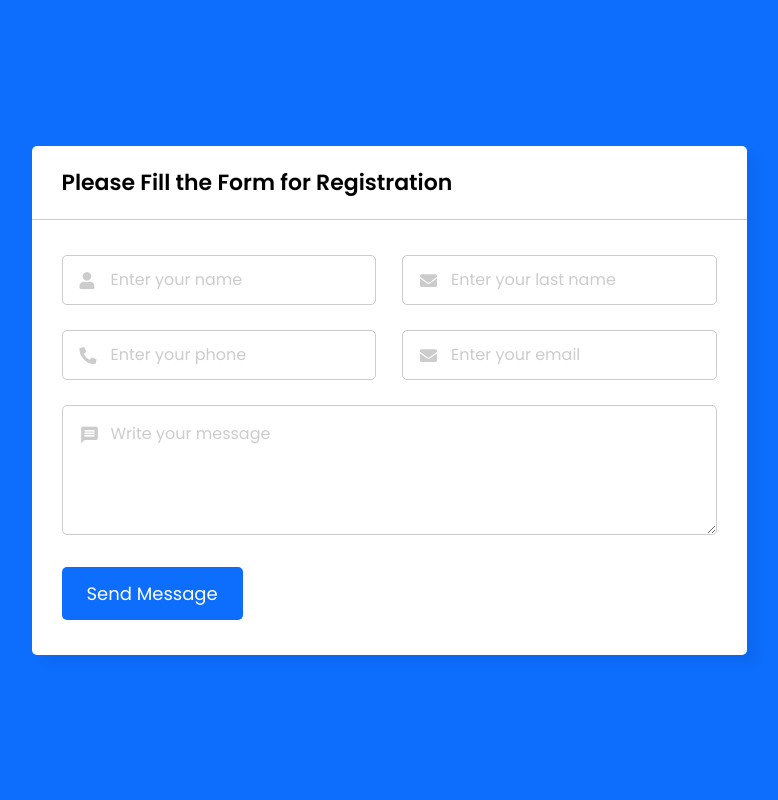
After one commit to Aytak-Sheshkalani/Venture-Hotel-Spa, a PHP site: page /contact-form/index.html in a window 1280 px wide. The commit adds this page. Shown: the whole page, without its empty margins (251-1029 px from the left). Run offline with PHP 8.4, Linux system fonts and the light colour scheme; a stand-in replaces the project's code that opens the database connection.

Commit message:
Add files via upload

```diff
--- a/booking.php
+++ b/booking.php
@@ -107,7 +107,7 @@ $template->start_template();
         <p>This hotel has a smoke-free policy<br>
             Hotel was built in 1990<br>
             Rooms were renovated in 2017</p>
-        <button id="button-service">Book Now</button>
+        <button id="button-service" onclick="window.location.href='contact-form/index.html'">Book Now</button>
 
     </div>
 </div>
--- /dev/null
+++ b/contact-form/index.html
@@ -0,0 +1,50 @@
+<!DOCTYPE html>
+
+<html lang="en">
+<head>
+  <meta charset="UTF-8">
+  <meta name="viewport" content="width=device-width, initial-scale=1.0">
+  <title>Registration Form </title>
+  <link rel="stylesheet" href="style.css">
+  <link rel="stylesheet" href="https://fonts.googleapis.com/icon?family=Material+Icons">
+  <link rel="stylesheet" href="https://cdnjs.cloudflare.com/ajax/libs/font-awesome/5.15.3/css/all.min.css"/>
+</head>
+<body>
+  <div class="wrapper">
+    <header>Please Fill the Form for Registration</header>
+    <form action="#">
+      <div class="dbl-field">
+        <div class="field">
+          <input type="text" name="name" placeholder="Enter your name">
+          <i class='fas fa-user'></i>
+        </div>
+        <div class="field">
+          <input type="text" name="lastname" placeholder="Enter your last name">
+          <i class='fas fa-envelope'></i>
+        </div>
+      </div>
+      <div class="dbl-field">
+        <div class="field">
+          <input type="text" name="phone" placeholder="Enter your phone">
+          <i class='fas fa-phone-alt'></i>
+        </div>
+        <div class="field">
+          <input type="text" name="email" placeholder="Enter your email">
+          <i class='fas fa-envelope'></i>
+        </div>
+      </div>
+      <div class="message">
+        <textarea placeholder="Write your message" name="message"></textarea>
+        <i class="material-icons">message</i>
+      </div>
+      <div class="button-area">
+        <button type="submit">Send Message</button>
+        <span></span>
+      </div>
+    </form>
+  </div>
+
+  <script src="script.js"></script>
+
+</body>
+</html>
--- /dev/null
+++ b/contact-form/script.js
@@ -0,0 +1,30 @@
+const form = document.querySelector("form"),
+statusTxt = form.querySelector(".button-area span");
+
+form.onsubmit = (e)=>{
+  e.preventDefault();
+  statusTxt.style.color = "#0D6EFD";
+  statusTxt.style.display = "block";
+  statusTxt.innerText = "Sending your message...";
+  form.classList.add("disabled");
+
+  let xhr = new XMLHttpRequest();
+  xhr.open("POST", "message.php", true);
+  xhr.onload = ()=>{
+    if(xhr.readyState == 4 && xhr.status == 200){
+      let response = xhr.response;
+      if(response.indexOf("Email and message field is required!") != -1 || response.indexOf("Enter a valid email address!") != -1 || response.indexOf("Sorry, failed to send your message!") != -1){
+        statusTxt.style.color = "red";
+      }else{
+        form.reset();
+        setTimeout(()=>{
+          statusTxt.style.display = "none";
+        }, 3000);
+      }
+      statusTxt.innerText = response;
+      form.classList.remove("disabled");
+    }
+  }
+  let formData = new FormData(form);
+  xhr.send(formData);
+}
--- /dev/null
+++ b/contact-form/style.css
@@ -0,0 +1,159 @@
+/* Import Google font - Poppins */
+@import url('https://fonts.googleapis.com/css2?family=Poppins:wght@400;500;600&display=swap');
+*{
+  margin: 0;
+  padding: 0;
+  box-sizing: border-box;
+  font-family: "Poppins", sans-serif;
+}
+body{
+  display: flex;
+  padding: 0 10px;
+  min-height: 100vh;
+  background: #0D6EFD;
+  align-items: center;
+  justify-content: center;
+}
+::selection{
+  color: #fff;
+  background: #0D6EFD;
+}
+.wrapper{
+  width: 715px;
+  background: #fff;
+  border-radius: 5px;
+  box-shadow: 10px 10px 10px rgba(0,0,0,0.05);
+}
+.wrapper header{
+  font-size: 22px;
+  font-weight: 600;
+  padding: 20px 30px;
+  border-bottom: 1px solid #ccc;
+}
+.wrapper form{
+  margin: 35px 30px;
+}
+.wrapper form.disabled{
+  pointer-events: none;
+  opacity: 0.7;
+}
+form .dbl-field{
+  display: flex;
+  margin-bottom: 25px;
+  justify-content: space-between;
+}
+.dbl-field .field{
+  height: 50px;
+  display: flex;
+  position: relative;
+  width: calc(100% / 2 - 13px);
+}
+.wrapper form i{
+  position: absolute;
+  top: 50%;
+  left: 18px;
+  color: #ccc;
+  font-size: 17px;
+  pointer-events: none;
+  transform: translateY(-50%);
+}
+form .field input,
+form .message textarea{
+  width: 100%;
+  height: 100%;
+  outline: none;
+  padding: 0 18px 0 48px;
+  font-size: 16px;
+  border-radius: 5px;
+  border: 1px solid #ccc;
+}
+.field input::placeholder,
+.message textarea::placeholder{
+  color: #ccc;
+}
+.field input:focus,
+.message textarea:focus{
+  padding-left: 47px;
+  border: 2px solid #0D6EFD;
+}
+.field input:focus ~ i,
+.message textarea:focus ~ i{
+  color: #0D6EFD;
+}
+form .message{
+  position: relative;
+}
+form .message i{
+  top: 30px;
+  font-size: 20px;
+}
+form .message textarea{
+  min-height: 130px;
+  max-height: 230px;
+  max-width: 100%;
+  min-width: 100%;
+  padding: 15px 20px 0 48px;
+}
+form .message textarea::-webkit-scrollbar{
+  width: 0px;
+}
+.message textarea:focus{
+  padding-top: 14px;
+}
+form .button-area{
+  margin: 25px 0;
+  display: flex;
+  align-items: center;
+}
+.button-area button{
+  color: #fff;
+  border: none;
+  outline: none;
+  font-size: 18px;
+  cursor: pointer;
+  border-radius: 5px;
+  padding: 13px 25px;
+  background: #0D6EFD;
+  transition: background 0.3s ease;
+}
+.button-area button:hover{
+  background: #025ce3;
+}
+.button-area span{
+  font-size: 17px;
+  margin-left: 30px;
+  display: none;
+}
+@media (max-width: 600px){
+  .wrapper header{
+    text-align: center;
+  }
+  .wrapper form{
+    margin: 35px 20px;
+  }
+  form .dbl-field{
+    flex-direction: column;
+    margin-bottom: 0px;
+  }
+  form .dbl-field .field{
+    width: 100%;
+    height: 45px;
+    margin-bottom: 20px;
+  }
+  form .message textarea{
+    resize: none;
+  }
+  form .button-area{
+    margin-top: 20px;
+    flex-direction: column;
+  }
+  .button-area button{
+    width: 100%;
+    padding: 11px 0;
+    font-size: 16px;
+  }
+  .button-area span{
+    margin: 20px 0 0;
+    text-align: center;
+  }
+}
```
Also changed, not shown: contact-form/message.php (added, +25 -0 lines).
